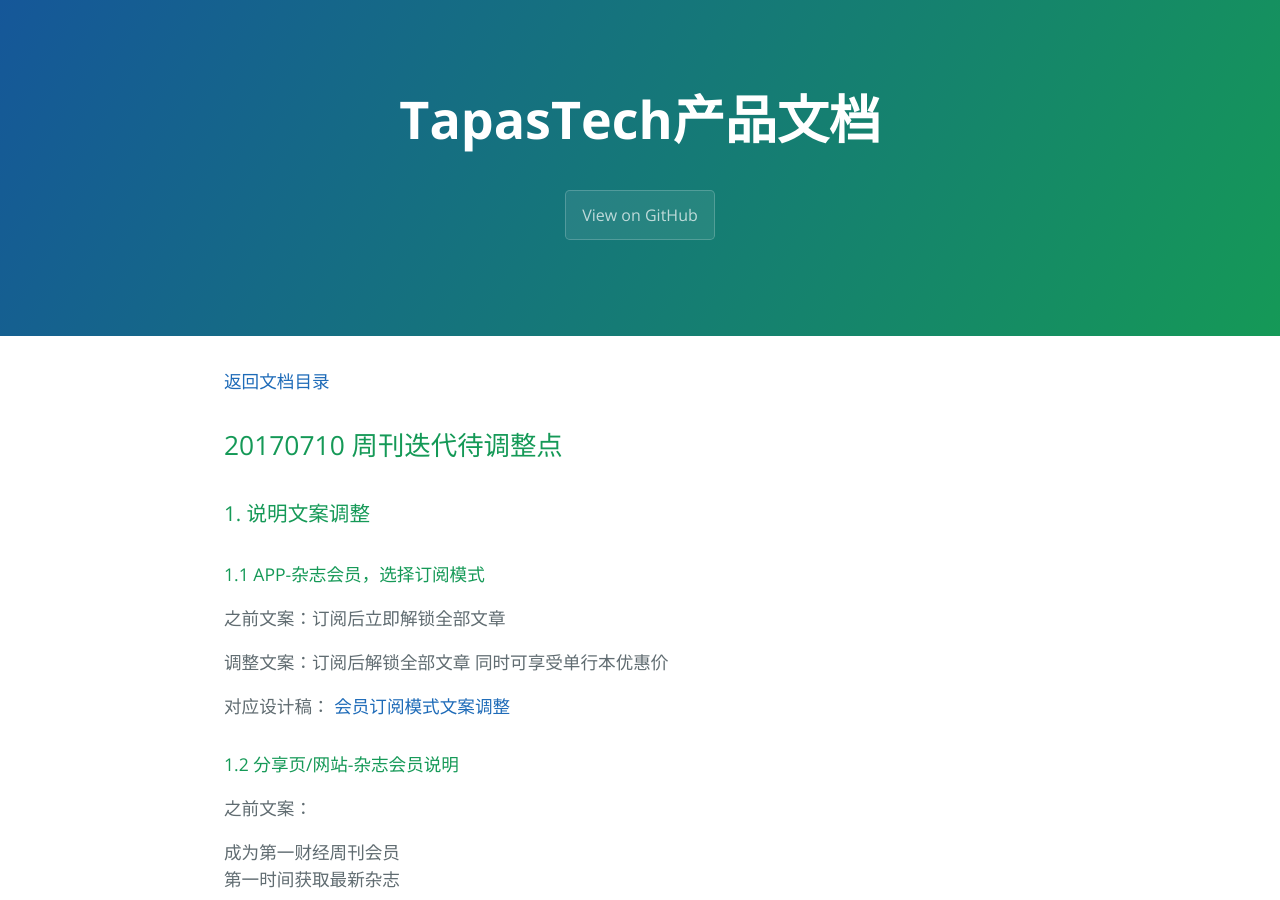
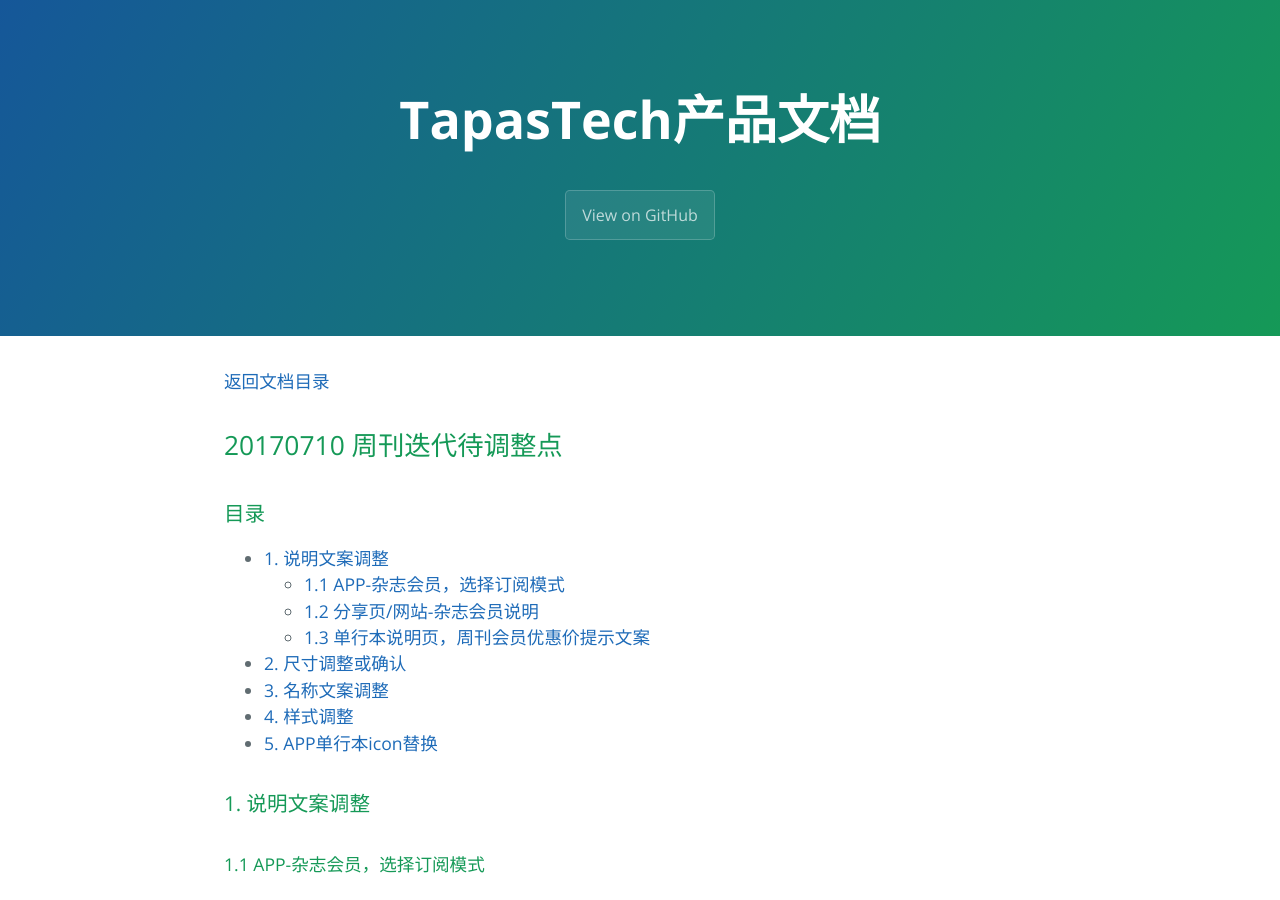
Before and after one commit to Littletreeeeee/prd-invest, a Jekyll site: the page built from documents/prd_weekly_ajustments_20170710.md, in a window 1280 px wide and 900 px high. Built offline with Jekyll 4.4.1, drawn with Linux system fonts in a browser that asks for light colours; the repository's description, which GitHub fills in, is left out.

Commit message:
edit prd

```diff
--- a/documents/prd_weekly_ajustments_20170710.md
+++ b/documents/prd_weekly_ajustments_20170710.md
@@ -4,6 +4,16 @@ layout: default
 [返回文档目录](../)
 
 ## 20170710 周刊迭代待调整点
+
+### 目录
+* [1. 说明文案调整](#1-说明文案调整)
+  * [1.1 APP-杂志会员，选择订阅模式](#11-app-杂志会员选择订阅模式)
+  * [1.2 分享页/网站-杂志会员说明](#12-分享页网站-杂志会员说明)
+  * [1.3 单行本说明页，周刊会员优惠价提示文案](#13-单行本说明页周刊会员优惠价提示文案)
+* [2. 尺寸调整或确认](#2-尺寸调整或确认)
+* [3. 名称文案调整](#3-名称文案调整)
+* [4. 样式调整](#4-样式调整)
+* [5. APP单行本icon替换](#5-app单行本icon替换)
 
 ### 1. 说明文案调整
 
@@ -92,3 +102,6 @@ layout: default
 * APP试读文章、无权限单行本文章；分享页试读文章，底部悬浮引导样式调整
   * [APP-无权限单行本文章、单行本试读文章](https://app.zeplin.io/project/57c9165e2ccadd3f6341c8a3/screen/59391e72ea340083f7b623ba)
   * [分享页-试读文章底部悬浮](https://app.zeplin.io/project/57fe0db25a50ccf660d5bd6d/screen/5955be1c44bf569c2c71af49)
+
+### 5. APP单行本icon替换
+待设计
```
